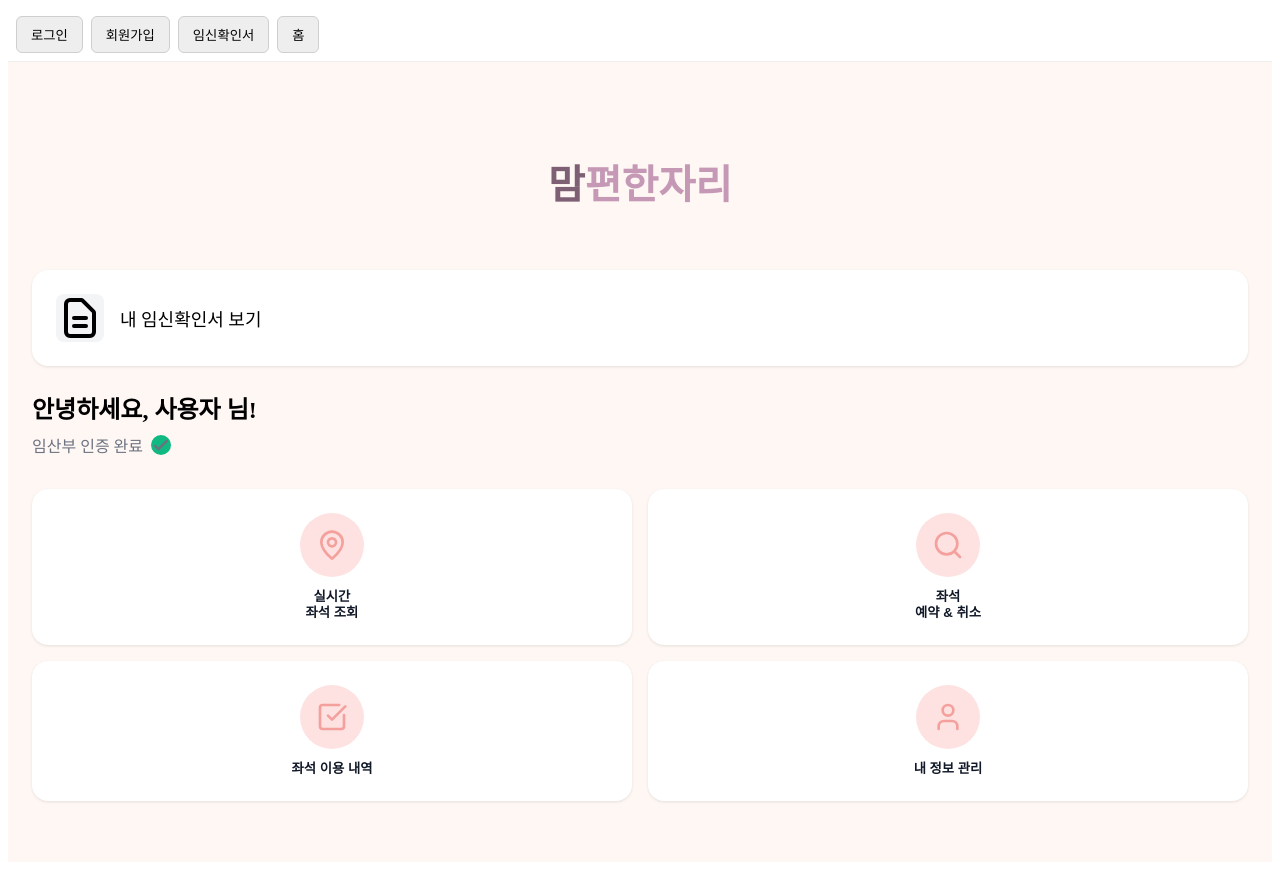
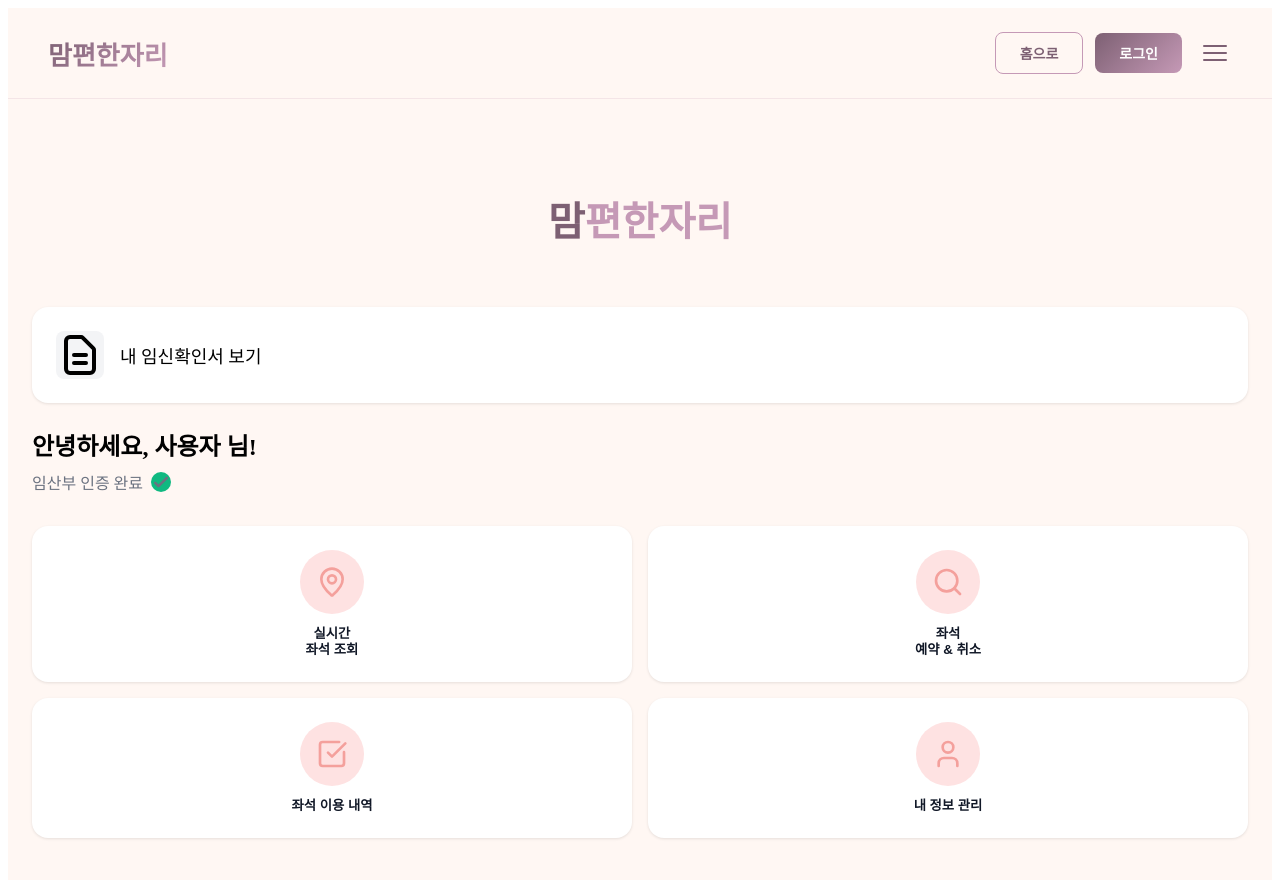
Before and after one commit to 25capstone-momseat/mom-seat, a React (Vite) app in the folder frontend/: page / in a window 1280 px wide. Shown: the top 880 px of the page. Built offline with nearby package versions, Linux system fonts and the light colour scheme; no server answers.

Commit message:
0916 홍서윤: Navbar UI 디벨롭

```diff
--- a/frontend/src/components/Navbar.jsx
+++ b/frontend/src/components/Navbar.jsx
@@ -2,10 +2,13 @@ import { Link, useNavigate } from 'react-router-dom';
 import { signOut } from 'firebase/auth';
 import { auth } from '../config/firebase';
 import { useAuth } from '../hooks/useAuth';
+import { useState } from 'react';
+import styles from '../../styles/modules/Navbar.module.css';
 
 export default function Navbar() {
   const navigate = useNavigate();
-  const { user, loading } = useAuth(); // AuthContext에 user, loading이 있다고 가정
+  const { user, loading } = useAuth();
+  const [isMobileMenuOpen, setIsMobileMenuOpen] = useState(false);
 
   const onLogout = async () => {
     try {
@@ -16,30 +19,160 @@ export default function Navbar() {
     }
   };
 
-  // 아주 단순한 버튼 스타일(스크린샷 느낌)
-  const Btn = ({ children, ...p }) => (
-    <button
-      {...p}
-      style={{ padding: '8px 14px', border: '1px solid #cfcfcf', borderRadius: 6, background: '#eee' }}
-    >
-      {children}
-    </button>
-  );
+  const toggleMobileMenu = () => {
+    setIsMobileMenuOpen(!isMobileMenuOpen);
+  };
+
+  const closeMobileMenu = () => {
+    setIsMobileMenuOpen(false);
+  };
 
   return (
-    <nav style={{ display: 'flex', gap: 8, padding: 8, borderBottom: '1px solid #eee' }}>
-      {/* 로그인 상태에 따라 로그인/로그아웃 토글 */}
-      {!loading && (user ? (
-        <Btn onClick={onLogout}>로그아웃</Btn>
-      ) : (
-        <Link to="/login"><Btn>로그인</Btn></Link>
-      ))}
+    <>
+      <nav className={styles.navbar}>
+        {/* 로고 */}
+        <Link to="/" className={styles.logo}>
+          맘편한자리
+        </Link>
 
-      {/* 로그인 안 되어 있을 때만 회원가입 노출(선택) */}
-      {!user && <Link to="/signup"><Btn>회원가입</Btn></Link>}
+        {/* 데스크톱 메뉴 */}
+        <ul className={styles.navMenu}>
+          {!loading && !user && (
+            <>
+              <li>
+                <Link to="/login" className={styles.navItem}>
+                  로그인
+                </Link>
+              </li>
+              <li>
+                <Link to="/signup" className={styles.navItem}>
+                  회원가입
+                </Link>
+              </li>
+            </>
+          )}
+          <li>
+            <Link to="/ocr" className={styles.navItem}>
+              임신확인서
+            </Link>
+          </li>
+          {user && (
+            <li>
+              {/* TODO: 내 정보 관리 페이지 라우트 추가 필요 */}
+              <Link to="/profile" className={styles.navItem}>
+                내 정보 관리
+              </Link>
+            </li>
+          )}
+        </ul>
 
-      <Link to="/ocr"><Btn>임신확인서</Btn></Link>
-      <a href="/"><Btn>홈</Btn></a>
-    </nav>
+        {/* 오른쪽 액션 그룹 */}
+        <div className={styles.rightActions}>
+          {/* 액션 버튼들 */}
+          <div className={styles.navActions}>
+            <Link to="/" className={`${styles.navButton} ${styles.outline}`}>
+              홈으로
+            </Link>
+
+            {!loading && (
+              user ? (
+                <button
+                  onClick={onLogout}
+                  className={`${styles.navButton} ${styles.primary}`}
+                >
+                  로그아웃
+                </button>
+              ) : (
+                <Link
+                  to="/login"
+                  className={`${styles.navButton} ${styles.primary}`}
+                >
+                  로그인
+                </Link>
+              )
+            )}
+          </div>
+
+          {/* 햄버거 메뉴 버튼 */}
+          <div
+            className={`${styles.hamburger} ${isMobileMenuOpen ? styles.active : ''}`}
+            onClick={toggleMobileMenu}
+          >
+            <span></span>
+            <span></span>
+            <span></span>
+          </div>
+        </div>
+      </nav>
+
+      {/* 모바일 메뉴 */}
+      <div className={`${styles.mobileMenu} ${isMobileMenuOpen ? styles.active : ''}`}>
+        <ul className={styles.mobileMenuList}>
+          {!loading && !user && (
+            <>
+              <li>
+                <Link
+                  to="/login"
+                  className={styles.mobileMenuItem}
+                  onClick={closeMobileMenu}
+                >
+                  로그인
+                </Link>
+              </li>
+              <li>
+                <Link
+                  to="/signup"
+                  className={styles.mobileMenuItem}
+                  onClick={closeMobileMenu}
+                >
+                  회원가입
+                </Link>
+              </li>
+            </>
+          )}
+          <li>
+            <Link
+              to="/ocr"
+              className={styles.mobileMenuItem}
+              onClick={closeMobileMenu}
+            >
+              임신확인서
+            </Link>
+          </li>
+          {user && (
+            <>
+              <li>
+                <Link
+                  to="/profile"
+                  className={styles.mobileMenuItem}
+                  onClick={closeMobileMenu}
+                >
+                  내 정보 관리
+                </Link>
+              </li>
+              <li>
+                <button
+                  onClick={() => {
+                    onLogout();
+                    closeMobileMenu();
+                  }}
+                  className={styles.mobileMenuItem}
+                  style={{
+                    width: '100%',
+                    textAlign: 'left',
+                    background: 'none',
+                    border: 'none',
+                    cursor: 'pointer',
+                    fontSize: '16px'
+                  }}
+                >
+                  로그아웃
+                </button>
+              </li>
+            </>
+          )}
+        </ul>
+      </div>
+    </>
   );
 }
--- /dev/null
+++ b/frontend/styles/modules/Navbar.module.css
@@ -0,0 +1,241 @@
+/* Navbar.module.css */
+
+/* 네비게이션 바 컨테이너 */
+.navbar {
+  background: #FFF7F3;
+  padding: 24px 40px;
+  display: flex;
+  justify-content: space-between;
+  align-items: center;
+  border-bottom: 1px solid rgba(197, 153, 182, 0.2);
+  position: relative;
+}
+
+/* 로고 스타일 */
+.logo {
+  font-size: 26px;
+  font-weight: 700;
+  background: linear-gradient(135deg, #7D6073 0%, #C599B6 100%);
+  -webkit-background-clip: text;
+  -webkit-text-fill-color: transparent;
+  background-clip: text;
+  cursor: pointer;
+  transition: opacity 0.3s ease;
+  text-decoration: none;
+}
+
+.logo:hover {
+  opacity: 0.8;
+}
+
+/* 네비게이션 메뉴 */
+.navMenu {
+  display: none; /* 항상 숨김 */
+}
+
+.navItem {
+  color: #7D6073;
+  text-decoration: none;
+  font-size: 15px;
+  font-weight: 500;
+  position: relative;
+  transition: all 0.3s ease;
+  cursor: pointer;
+  opacity: 0.8;
+  display: inline-block;
+  padding-bottom: 6px;
+}
+
+.navItem:hover {
+  opacity: 1;
+  color: #C599B6;
+}
+
+.navItem::after {
+  content: '';
+  position: absolute;
+  width: 0;
+  height: 2px;
+  bottom: 0;
+  left: 50%;
+  background: linear-gradient(90deg, #7D6073, #C599B6);
+  transition: all 0.3s ease;
+  transform: translateX(-50%);
+}
+
+.navItem:hover::after {
+  width: 100%;
+}
+
+/* 액션 버튼 영역 */
+.navActions {
+  display: flex;
+  gap: 12px;
+  align-items: center;
+}
+
+/* 오른쪽 액션 그룹 */
+.rightActions {
+  display: flex;
+  align-items: center;
+  gap: 16px;
+}
+
+/* 네비게이션 버튼 */
+.navButton {
+  padding: 10px 24px;
+  border: none;
+  border-radius: 8px;
+  font-size: 14px;
+  font-weight: 600;
+  cursor: pointer;
+  transition: all 0.3s ease;
+  text-decoration: none;
+  display: inline-block;
+  font-family: inherit;
+}
+
+/* 아웃라인 버튼 */
+.navButton.outline {
+  background: transparent;
+  color: #7D6073;
+  border: 1.5px solid #C599B6;
+}
+
+.navButton.outline:hover {
+  background: linear-gradient(135deg, #7D6073 0%, #C599B6 100%);
+  color: white;
+  border-color: transparent;
+  transform: translateY(-1px);
+}
+
+/* 프라이머리 버튼 */
+.navButton.primary {
+  background: linear-gradient(135deg, #7D6073 0%, #C599B6 100%);
+  color: white;
+  border: none;
+}
+
+.navButton.primary:hover {
+  transform: translateY(-1px);
+  box-shadow: 0 4px 12px rgba(125, 96, 115, 0.2);
+}
+
+/* 햄버거 메뉴 */
+.hamburger {
+  display: flex; /* 항상 표시 */
+  flex-direction: column;
+  gap: 5px;
+  cursor: pointer;
+  padding: 5px;
+  z-index: 1001;
+}
+
+.hamburger span {
+  width: 24px;
+  height: 2px;
+  background: #7D6073;
+  border-radius: 2px;
+  transition: all 0.3s ease;
+  display: block;
+}
+
+.hamburger:hover span {
+  background: #C599B6;
+}
+
+/* 햄버거 메뉴 활성화 애니메이션 */
+.hamburger.active span:nth-child(1) {
+  transform: rotate(45deg) translate(5px, 5px);
+}
+
+.hamburger.active span:nth-child(2) {
+  opacity: 0;
+}
+
+.hamburger.active span:nth-child(3) {
+  transform: rotate(-45deg) translate(5px, -5px);
+}
+
+/* 모바일 메뉴 */
+.mobileMenu {
+  display: block; /* 항상 block (높이로 컨트롤) */
+  position: fixed;
+  top: 73px; /* navbar 높이에 맞춰 조정 */
+  left: 0;
+  right: 0;
+  background: #FFF7F3;
+  box-shadow: 0 4px 12px rgba(125, 96, 115, 0.1);
+  z-index: 1000;
+  max-height: 0;
+  overflow: hidden;
+  transition: max-height 0.3s ease;
+}
+
+.mobileMenu.active {
+  display: block;
+  max-height: 500px; /* 충분한 높이 확보 */
+}
+
+.mobileMenuList {
+  list-style: none;
+  padding: 20px;
+  margin: 0;
+}
+
+.mobileMenuItem {
+  display: block;
+  padding: 12px 0;
+  color: #7D6073;
+  font-size: 16px;
+  font-weight: 500;
+  cursor: pointer;
+  transition: color 0.3s ease;
+  border-bottom: 1px solid rgba(197, 153, 182, 0.1);
+  text-decoration: none;
+}
+
+.mobileMenuItem:hover {
+  color: #C599B6;
+}
+
+.mobileMenuList li:last-child .mobileMenuItem {
+  border-bottom: none;
+}
+
+/* 반응형 디자인 */
+@media (max-width: 768px) {
+  .navActions {
+    gap: 10px;
+    margin-right: 6px;
+  }
+
+  .navButton {
+    padding: 8px 16px;
+    font-size: 13px;
+  }
+
+  .navbar {
+    padding: 20px 24px;
+  }
+
+  .logo {
+    font-size: 22px;
+  }
+}
+
+/* 작은 모바일 화면 */
+@media (max-width: 480px) {
+  .navbar {
+    padding: 16px 20px;
+  }
+
+  .navButton {
+    padding: 6px 12px;
+    font-size: 12px;
+  }
+
+  .navActions {
+    gap: 8px;
+  }
+}
```
Also changed, not shown: 1 other file (tests, documents, lock files or other folders).
